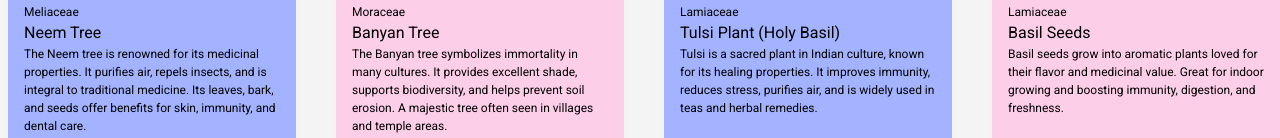
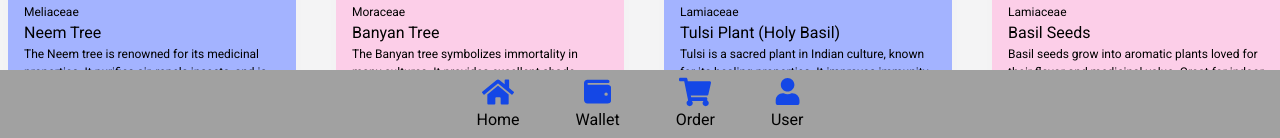
Before and after one commit to AnukoolFS1/assingmentEcom, a React (Vite) app: page /product in a window 1280 px wide. Shown: the part 662-800 px from the top of the page. Built offline with nearby package versions, Linux system fonts and the light colour scheme.

Commit message:
nav color and order

```diff
--- a/src/component/Pages/ProductPage.jsx
+++ b/src/component/Pages/ProductPage.jsx
@@ -9,6 +9,7 @@ import Header from "../UI/Header";
 import { IoMdArrowRoundBack } from "react-icons/io";
 import { IoMdArrowBack } from "react-icons/io";
 import Products from "../UI/Products";
+import NavigationBar from "../UI/NavigationBar";
 
 
 
@@ -71,6 +72,7 @@ const ProductPage = () => {
                     />
                 </article>
             </section>
+            <NavigationBar />
         </section>
     )
 }
--- a/src/component/UI/NavigationBar.jsx
+++ b/src/component/UI/NavigationBar.jsx
@@ -13,15 +13,15 @@ const NavigationBar = () => {
 
     return (
         <nav className="bg-neutral-400 fixed w-full left-0 flex justify-center bottom-0 z-50">
-            <ul className="flex">
+            <ul className="flex gap-2">
                 {
                     navs.map(e => {
 
                         return (
                             <li key={e.title} title={e.title}
-                            className="p-4 md:px-6 md:py-[6px] flex flex-col items-center justify-between"
+                            className="p-4 md:px-6 md:py-[6px] flex flex-col items-center justify-between hover:bg-blue-900 hover:text-white "
                             >
-                                <span className=" text-emerald-700 hover:bg-">{e.icon}</span>
+                                <span className=" text-blue-700 ">{e.icon}</span>
                                 <p className="hidden md:block">{e.title}</p>
                             </li>
                         )
```
